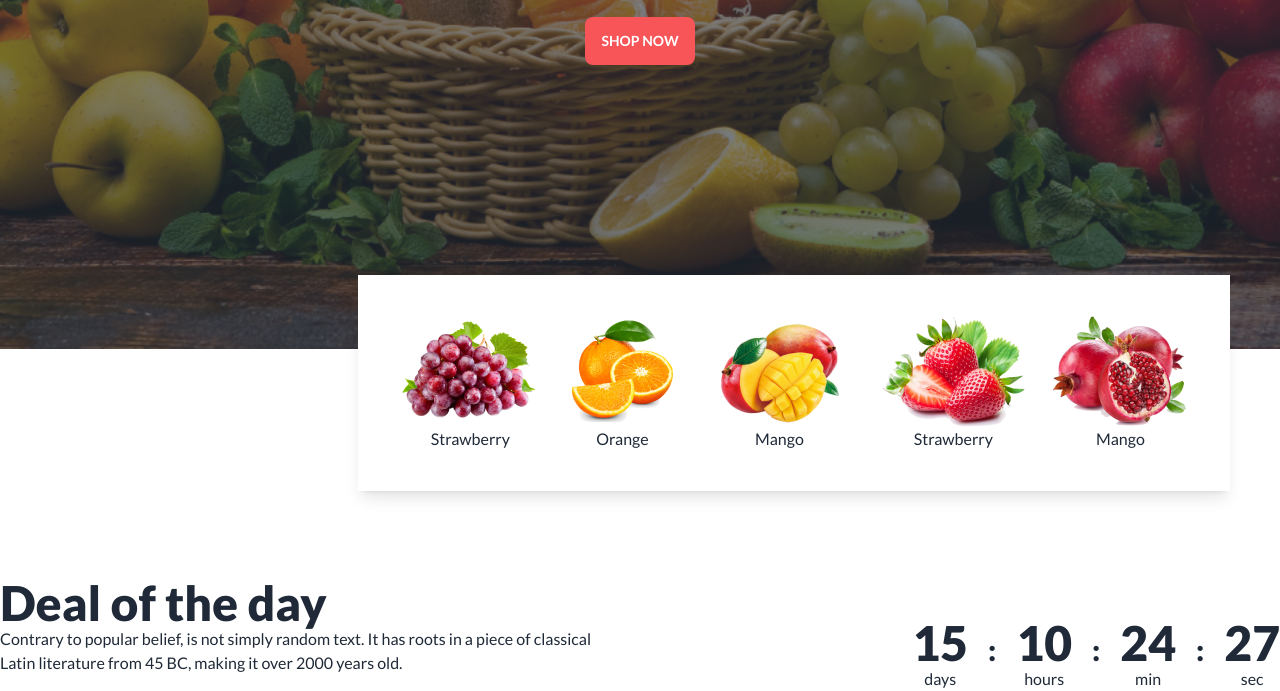
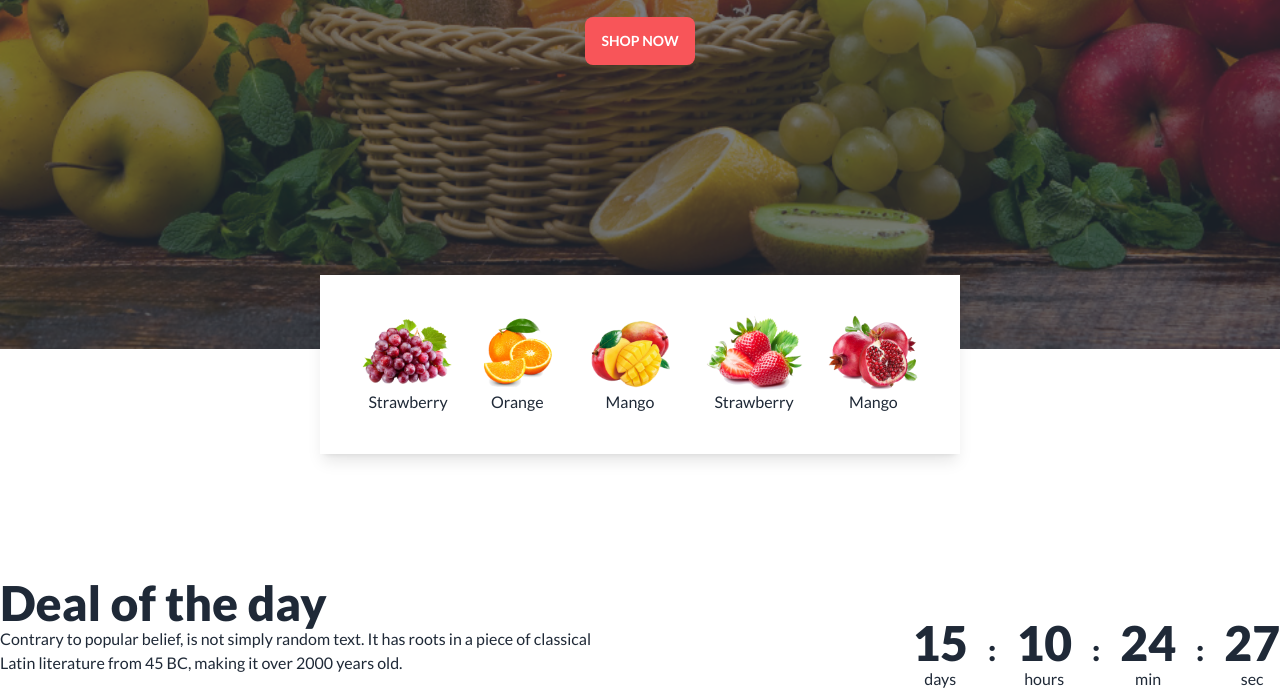
Before and after one commit to arifur-rahman1/fruit-brust, a plain HTML site: page index.html in a window 1280 px wide. Shown: the part 583-1274 px from the top of the page. Drawn offline with nearby package versions, Linux system fonts and the light colour scheme; grey boxes are pictures that could not be loaded.

Commit message:
translate and transform

```diff
--- a/index.html
+++ b/index.html
@@ -156,9 +156,9 @@
               </div>
             </div>
           </div>
-        <!---------------- Carouse section end ----------------------->
+        <!---------------- Carouse section end  ----------------------->
         <!---------------- Fruit section start ----------------------->
-        <div class="hidden lg:flex gap-6 lg:-mt-20 lg:left-[28vw] py-10 px-10 absolute bg-white shadow-lg">
+        <div class="hidden lg:flex gap-6 lg:-mt-20  py-10 px-10 absolute bg-white shadow-lg left-1/2 transform -translate-x-1/2 ">
             <div>
                 <img src="images/fruit1.png" alt="">
                 <p class="text-center">Strawberry</p>
```
